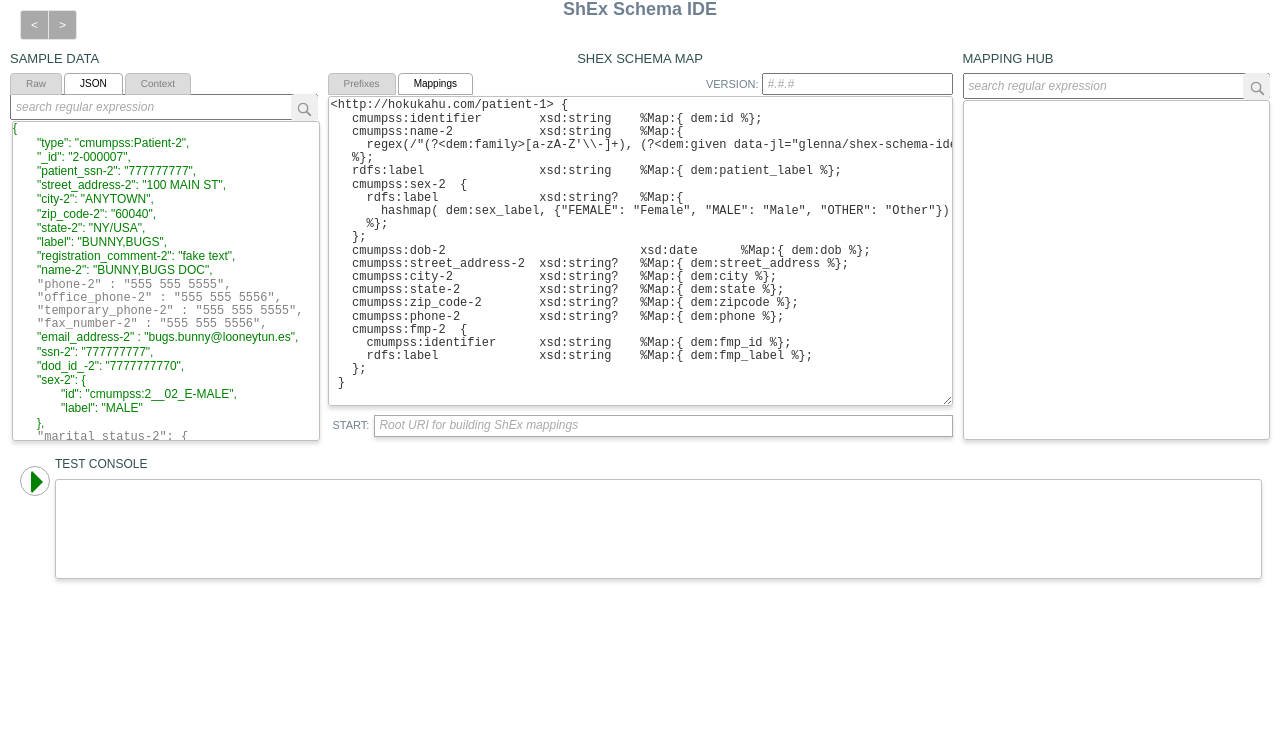
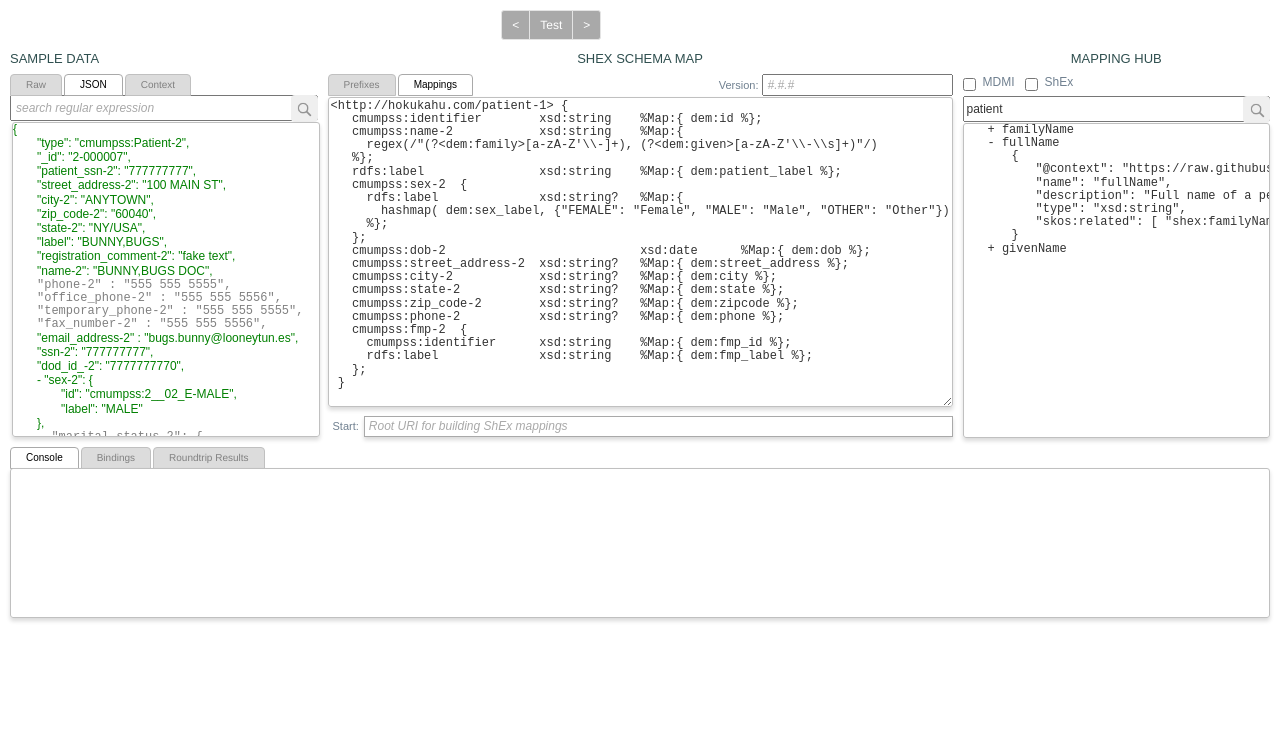
Before and after one commit to rdf-pipeline/shex-schema-ide, a plain HTML site: page glenna/shex-schema-ide.html in a window 1280 px wide. Drawn offline with nearby package versions, Linux system fonts and the light colour scheme.

Commit message:
Mapping Hub mock changes

```diff
--- a/glenna/css/common.css
+++ b/glenna/css/common.css
@@ -5,7 +5,7 @@ html body {
 }
 
 .navigation-buttons {
-    margin:10px 0 0 20px;
+    margin-left: 10px;
 }
 
 .navigation-button {
@@ -15,7 +15,6 @@ html body {
   cursor: pointer;
   font-size: 12px;
   color: white;
-  text-transform: uppercase;
 }
 
 .nav-tabs > li.active > a {
@@ -54,6 +53,11 @@ h1 {
   left: 0;
   right: 0;
   margin: auto !important;
+}
+
+.col-centered{
+    float: none;
+    margin: 0 auto;
 }
 
 form {
--- a/glenna/css/shex-schema-ide.css
+++ b/glenna/css/shex-schema-ide.css
@@ -1,6 +1,15 @@
 
 h1 {
   margin: 0;
+}
+
+.ide-action-button {
+  background: DarkGray none repeat scroll 0 0;
+  border: 1px solid #e4e4e4;
+  border-radius: 10px;
+  color: white;
+  cursor: pointer;
+  font-size: 12px;
 }
 
 .info-label {
@@ -9,9 +18,7 @@ h1 {
   font-family: Source Sans Pro, Arial, sans-serif;
   font-size: 11px;
   font-weight: 400;
-  text-transform: uppercase;
 }
-
 
 .top-label {
   background: transparent;
@@ -21,6 +28,10 @@ h1 {
   font-weight: 400;
   margin: 2px 5px 0 5px;
   text-transform: uppercase;
+}
+
+.top-nav-form {
+   padding: 10px 0;
 }
 
 .workbench-label {
@@ -37,7 +48,7 @@ h1 {
 #main-ide-form {
   border: none;
   background: transparent;
-  padding: 20px;
+  padding: 40px 20px 20px;
 }
 
 .vertical-btn-group button {
@@ -120,16 +131,10 @@ h1 {
   width: 20px;
 }
 
-#execute-console-label {
-  color: DarkSlateGray;
-  font-family: Source Sans Pro, Arial, sans-serif;
-  font-size: 12px;
-  font-weight: 400;
-  margin-bottom: 0;
-  padding: 5px 0 0 15px;
-  text-align: bottom;
-  text-transform: uppercase;
-  background: transparent;
+#execute-console-div {
+  margin: 0 5px;
+  padding: 0 10px 0 0;
+  padding: 0 10px 0 0;
 }
 
 #execute-console {
@@ -141,15 +146,14 @@ h1 {
   font-family: "Courier New", Courier, monospace;
   font-size: 12px;
   font-weight: 200;
-  height:100px;
+  height:150px;
   line-height: 1.1em;
-  margin: 5px 0 0 15px;
   position: relative;
   opacity: 1;
   overflow-x: hidden;
   overflow-y:scroll;
   transition: opacity .3s, box-shadow .3s;
-  width: 95%;
+  width: 100%;
 }
 
 .search-btn {
@@ -179,6 +183,18 @@ h1 {
   width: 100%;
 }
 
+.map-hub-type-label {
+  color: SlateGray;
+  font-family: Source Sans Pro, Arial, sans-serif;
+  font-size: 12px;
+  font-weight: 200;
+  padding-top: 0 !important;
+}
+
+.map-hub-types {
+   margin-bottom: 5px;
+}
+
 #map-hub-results {
   border: 1px solid silver;
   border-radius: 3px;
@@ -188,7 +204,7 @@ h1 {
   font-family: "Courier New", Courier, monospace;
   font-size: 12px;
   font-weight: 200;
-  height:340px;
+  height:315px;
   position: relative;
   line-height: 1.1em;
   margin: 0;
@@ -208,7 +224,7 @@ h1 {
   font-family: "Courier New", Courier, monospace;
   font-size: 12px;
   font-weight: 200;
-  height:320px;
+  height:315px;
   line-height: 1.1em;
   margin: 0 2px 5px;
   opacity: 1;
--- a/glenna/shex-schema-ide.html
+++ b/glenna/shex-schema-ide.html
@@ -12,18 +12,20 @@
 
 <body>
 
-  <form class="form-horizontal center" role="form">
-     <div class="navigation-buttons btn-group btn-group-sm">
-        <button id="navBack" class="navigation-button btn btn-primary" type="submit" formaction="./splash.html"> &lt; </button>
-        <button id="navForward" "type="button" class="navigation-button btn btn-primary"> &gt; </button>
-     </div>
-  </form>
+  <div class="container">
+     <form class="top-nav-form form-horizontal center" role="form">
+        <div class="row">
+           <div class="col-sm-3 col-centered">
+              <div class="navigation-buttons btn-group btn-group-sm">
+                 <button id="navBack" class="navigation-button btn btn-primary" type="submit" formaction="./splash.html"> &lt; </button>
+                 <button id="open" "type="button" class="ide-action-button btn btn-primary"> Test </button>
+                 <button id="navForward" "type="button" class="navigation-button btn btn-primary"> &gt; </button>
+              </div>
+           </div> <!-- col -->
+        </div> <!-- nav row -->
+     </form>
 
-    <h1> ShEx Schema IDE </h1>
-
-  <div class="container">
     <form id="main-ide-form" class="form-horizontal center" role="form">
-
      <div class="row">
 
         <!-- SAMPLE DATA -->
@@ -35,12 +37,12 @@
               <li><a href="#">Context</a></li>
            </ul>
 
-           <div class="search-container" tabindex="5">
+           <div class="search-container" tabindex="1">
              <input id="sample-data-search-input" class="search-input" placeholder="search regular expression" tabindex="2" />
              <button id="sample-data-search-btn" type="button" class="search-btn btn"> <img class="search-img" src="images/search-icon.png" /></button>
            </div>
 
-           <div id="sample-data" tabindex="2">
+           <div id="sample-data" tabindex="3">
              <div><a href="#" class="active-prop"> { </a></div>
              <div class="indent-2"><a href="#" class="active-prop"> "type": "cmumpss:Patient-2", </a></div>
              <div class="indent-2"><a href="#" class="active-prop"> "_id": "2-000007", </a></div>
@@ -59,29 +61,29 @@
              <div class="indent-2"><a href="#" class="active-prop"> "email_address-2" : "bugs.bunny@looneytun.es", </a></div>
              <div class="indent-2"><a href="#" class="active-prop"> "ssn-2": "777777777", </a></div>
              <div class="indent-2"><a href="#" class="active-prop"> "dod_id_-2": "7777777770", </a></div>
-             <div class="indent-2"><a href="#" class="active-prop"> "sex-2": { </a></div>
+             <div class="indent-2"><a href="#" class="active-prop"> - "sex-2": { </a></div>
                 <div class="indent-4"><a href="#" class="active-prop"> "id": "cmumpss:2__02_E-MALE", </a></div>
                 <div class="indent-4"><a href="#" class="active-prop"> "label": "MALE" </a></div>
              <div class="indent-2"><a href="#" class="active-prop"> }, </a></div>
-             <div class="indent-2"><a href="#" class="inactive-prop"> "marital_status-2": { </a></div>
+             <div class="indent-2"><a href="#" class="inactive-prop"> - "marital_status-2": { </a></div>
                 <div class="indent-4"><a href="#" class="inactive-prop"> "id": "11-2", </a></div>
                 <div class="indent-4"><a href="#" class="inactive-prop"> "label": "DIVORCED" </a></div>
             <div class="indent-2"><a href="#" class="inactive-prop"> }, </a></div>
             <div class="indent-2"><a href="#" class="inactive-prop">"emergency_contact-2" : "RUNNAH, ROAD", </a></div>
             <div class="indent-2"><a href="#" class="inactive-prop">"ephone-2" : "555 555 5558", </a></div>
-            <div class="indent-2"><a href="#" class="inactive-prop">"erelationship-2" : { </a></div>
+            <div class="indent-2"><a href="#" class="inactive-prop"> - "erelationship-2" : { </a></div>
                 <div class="indent-4"><a href="#" class="inactive-prop"> "id" : "8140-20", </a></div>
                 <div class="indent-4"><a href="#" class="inactive-prop">"label" : "OTHER RELATIONSHIP" </a></div>
             <div class="indent-2"><a href="#" class="inactive-prop"> }, </a></div>
             <div class="indent-2"><a href="#" class="inactive-prop">"estreet_address-1" : "c/o Mel Blanc", </a></div>
             <div class="indent-2"><a href="#" class="inactive-prop">"estreet_address-2" : "7000 InternalTest Boulevard", </a></div>
             <div class="indent-2"><a href="#" class="inactive-prop">"ecity-2" : "ALBUQUERQUE", </a></div>
-            <div class="indent-2"><a href="#" class="inactive-prop">"estate-2" : { </a></div>
+            <div class="indent-2"><a href="#" class="inactive-prop"> - "estate-2" : { </a></div>
                 <div class="indent-4"><a href="#" class="inactive-prop"> "id" : "5-17", </a></div>
                 <div class="indent-4"><a href="#" class="inactive-prop">"label" : "NEW MEXICO" </a></div>
             <div class="indent-2"><a href="#" class="inactive-prop"> }, </a></div>
             <div class="indent-2"><a href="#" class="inactive-prop"> "ezip-2" : "55555", </a></div>
-            <div class="indent-2"><a href="#" class="inactive-prop"> "fmp-2": { </a></div>
+            <div class="indent-2"><a href="#" class="inactive-prop"> - "fmp-2": { </a></div>
                 <div class="indent-4"><a href="#" class="inactive-prop"> "id": "8110-20", </a></div>
                 <div class="indent-4"><a href="#" class="inactive-prop"> "label": "20" </a></div>
             <div class="indent-2"><a href="#" class="inactive-prop"> } </a></div>
@@ -94,13 +96,13 @@
         <div class="workblock-separation col-sm-6">
            <label class="workbench-label text-center"> ShEx Schema Map </label>
            <label class="info-label version-label text-right version pull-right"> Version:
-             <input id="version-input" placeholder="#.#.#" tabindex="2" />
+             <input id="version-input" placeholder="#.#.#" tabindex="4" />
            </label>
            <ul class="nav nav-tabs">
               <li><a href="#">Prefixes</a></li>
               <li class="active"><a href="#">Mappings</a></li>
            </ul>
-           <textarea id="shex-schema" tabindex="3" wrap="off">
+           <textarea id="shex-schema" tabindex="5" wrap="off">
 <http://hokukahu.com/patient-1> {
    cmumpss:identifier        xsd:string    %Map:{ dem:id %};
    cmumpss:name-2            xsd:string    %Map:{
@@ -126,35 +128,48 @@
            </textarea>
            <div id="shex-schema-root-div">
              <label id="shex-root-label" class="info-label"> Start:  </label>
-             <input id="shex-schema-root" placeholder="Root URI for building ShEx mappings" tabindex="4" />
+             <input id="shex-schema-root" placeholder="Root URI for building ShEx mappings" tabindex="6" />
            </div>
         </div> <!-- SHEX SCHEMA -->
 
         <!-- MAPPING HUB  -->
         <div class="workblock-separation col-sm-3">
-           <label class="workbench-label text-left"> Mapping Hub </label>
-           <div class="search full-width" tabindex="5">
-             <input id="map-hub-search-input" class="search-input" placeholder="search regular expression" tabindex="2" />
+           <label class="workbench-label text-center"> Mapping Hub </label>
+           <div class="map-hub-types" full-width" tabindex="7">
+              <label class="map-hub-type-label checkbox-inline"> <input type="checkbox" name="map-hub-type" value="MDMI">MDMI </label>
+              <label class="map-hub-type-label checkbox-inline"> <input type="checkbox" name="map-hub-type" value="ShEx">ShEx </label>
+           </div>
+           <div class="search full-width" tabindex="8">
+             <input id="map-hub-search-input" class="search-input" placeholder="search regular expression" tabindex="9" value="patient"/>
              <button id="map-hub-search-btn" type="button" class="search-btn btn"> <img id="map-hub-search-img" class="search-img" src="images/search-icon.png" /></button>
            </div>
-           <div id="map-hub-results" tabindex="6">
+           <div id="map-hub-results" tabindex="10">
+               <div class="indent-2"> + familyName</div>
+               <div class="indent-2"> - fullName</div>
+                   <div class="indent-4"> { </div>
+                      <div class="indent-6"> "@context": "https://raw.githubusercontent.com/mappinghub/elements/master/ont/context.jsonld", </div>
+                      <div class="indent-6"> "name": "fullName", </div>
+                      <div class="indent-6"> "description": "Full name of a person, in the form 'FamilyName,GivenName'.", </div>
+                      <div class="indent-6"> "type": "xsd:string", </div>
+                      <div class="indent-6">  "skos:related": [ "shex:familyName", "shex:givenName" ] </div>
+                   <div class="indent-4"> } </div>
+               <div class="indent-2"> + givenName</div>
            </div>
         </div> <!-- SOURCE SCHEMA -->
 
      </div> <!-- row -->
 
      <!-- Execution & Console -->
-     <div class="row full-width">
-          <div class="command-box">
-             <div class="circle">
-                <button id="test-schema" type="button" class="arrow-right btn"> </button>
-             </div>
-          </div>
-          <div>
-             <label id="execute-console-label" for="execute-console" class="text-left"> Test Console </label>
+     <div class="row">
+         <div id="execute-console-div" class="col-sm-12">
+            <ul class="nav nav-tabs">
+               <li class="active"><a href="#">Console</a></li>
+               <li><a href="#">Bindings</a></li>
+               <li><a href="#">Roundtrip Results</a></li>
+             </ul>
              <div id="execute-console">
              </div>
-          </div>
+         </div>  <!-- console/results tabs and box -->
      </div> <!-- row -->
 
    </form>
```
